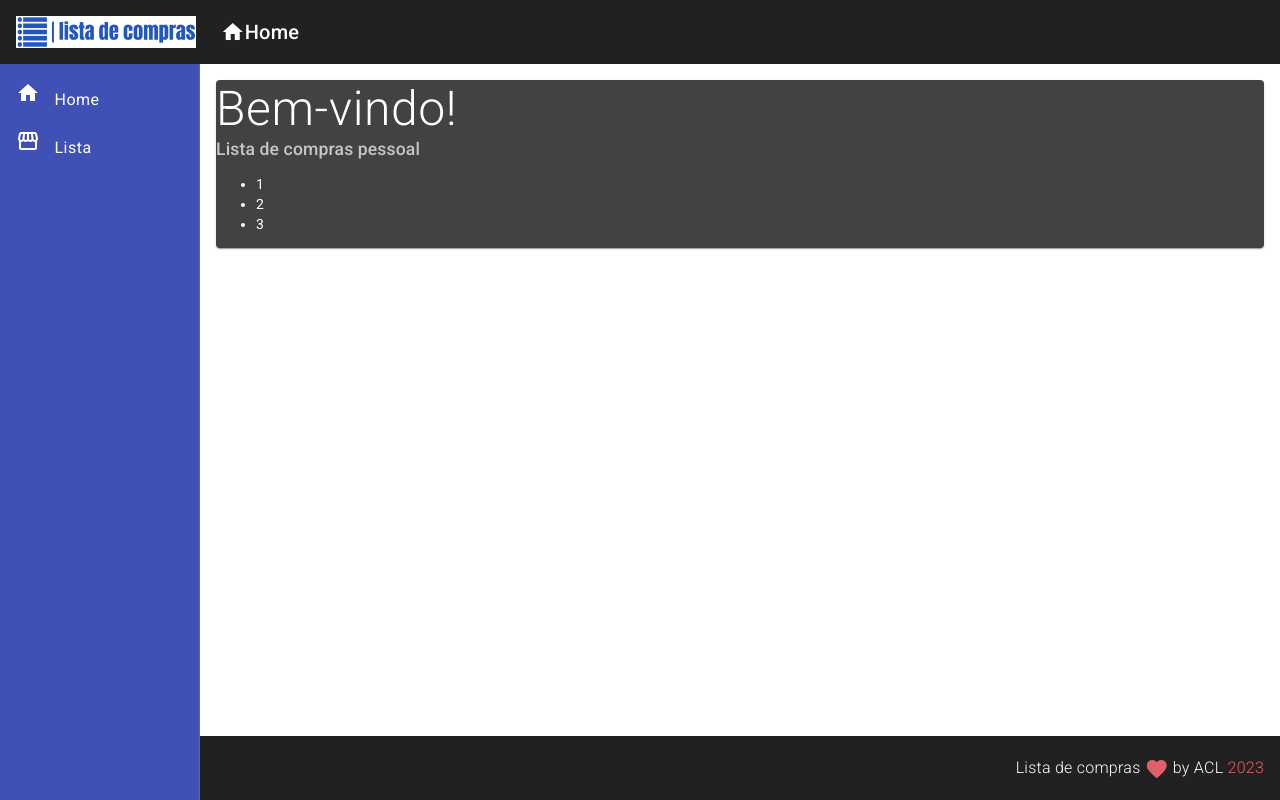
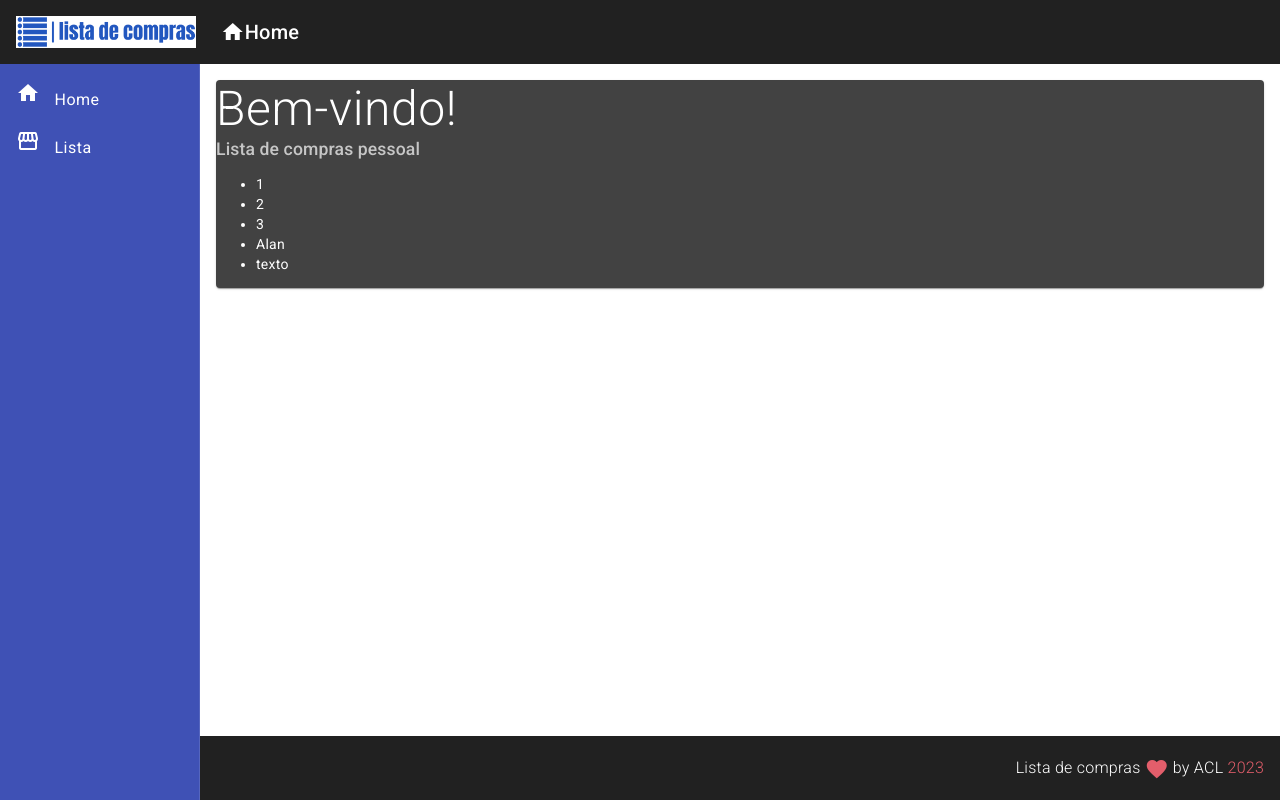
Before and after one commit to alancalumby/listacompras, an Angular app in the folder frontend/: page / in a window 1280 px wide. Built offline with nearby package versions, Linux system fonts and the light colour scheme.

Commit message:
Updated For directive

```diff
--- a/frontend/src/app/directives/for.directive.ts
+++ b/frontend/src/app/directives/for.directive.ts
@@ -21,6 +21,9 @@ export class ForDirective implements OnInit {
         this.template,{$implicit: number});
     }
 
+    this.container.createEmbeddedView(
+      this.template,{$implicit: this.texto});
+
   }
 
 }
--- a/frontend/src/app/views/home/home.component.html
+++ b/frontend/src/app/views/home/home.component.html
@@ -7,5 +7,6 @@
     </mat-card-subtitle>
     <ul>
         <li *myFor="let n em [1,2,3] usando 'Alan'">{{n}}</li>
+        <li *myFor="let text usando 'texto'">{{text}}</li>
     </ul>
 </mat-card>
```
